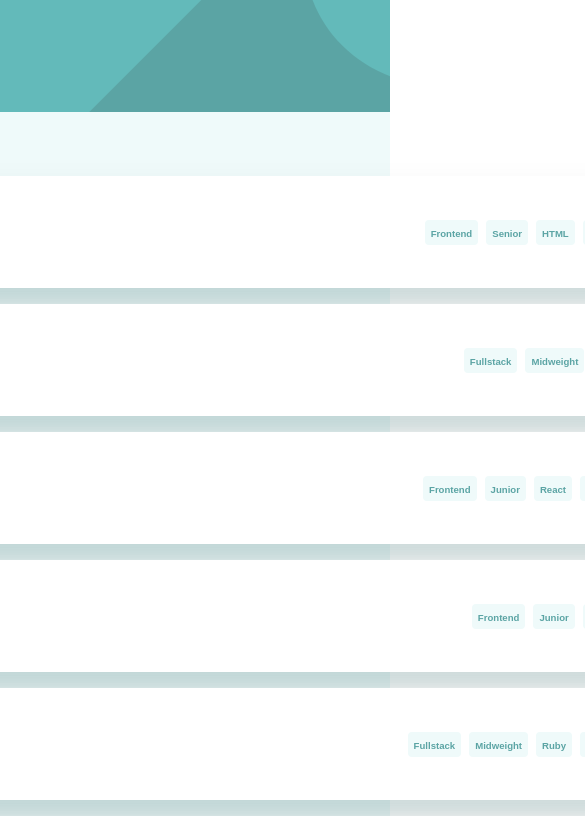
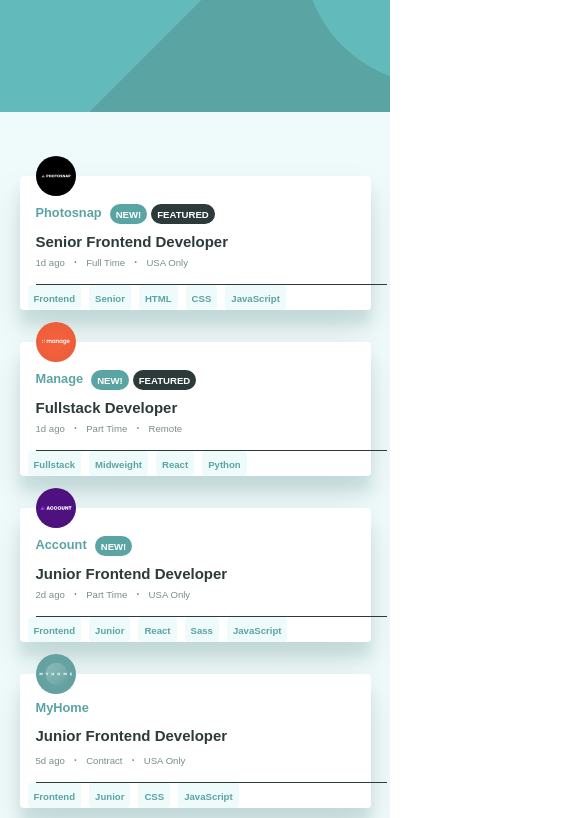
Before and after one commit to NikitaKozlov-R/static-job, a Vue app: page / in a window 390 px wide. Shown: the top 818 px of the page, 585 px wide, since content can reach past the window. Built offline with nearby package versions, Linux system fonts and the light colour scheme; a web font is replaced by a local one.

Commit message:
mobile design & filter's block fixes

```diff
--- a/src/App.vue
+++ b/src/App.vue
@@ -37,6 +37,13 @@ export default {
       this.vacancyFilter = []
     },
     selectFilter(filter) {
+      if(this.vacancyFilter.length === 8) {
+        alert('You can\'t add more than 8 filters ')
+        return false
+      }
+      if(this.vacancyFilter.indexOf(filter) != -1) {
+        return false
+      }
       this.vacancyFilter.push(filter)
     }
   }
--- a/src/components/main-list-short-description.vue
+++ b/src/components/main-list-short-description.vue
@@ -107,4 +107,23 @@ export default {
   line-height: 8px;
   margin: 0 8px 0 8px;
 }
+@media screen and (max-width: 1280px){
+  .main-list__short-description {
+    height: auto;
+    width: 100%;
+    flex-direction: column;
+    align-items: flex-start;
+  }
+  .main-list__short-description__logo {
+    width: 40px;
+    height: 40px;
+    margin: -20px 0 8px 16px;
+  }
+  .main-list__preview {
+    height: 64px;
+    width: 100%;
+    padding: 0 0 16px 0;
+    border-bottom: 1px solid var(--color-dark-gray);
+  }
+}
 </style>
--- a/src/components/main-list.vue
+++ b/src/components/main-list.vue
@@ -56,7 +56,16 @@ export default {
   align-items: center;
   justify-content: space-between;
   background-color: white;
-  overflow: hidden;
   transition: all 0.3s cubic-bezier(.25,.8,.25,1);
 }
+@media screen and (max-width: 1280px) {
+  .main-list-item {
+    width: 90%;
+    height: auto;
+    flex-direction: column;
+    align-items: flex-start;
+    margin: 0 0 2rem 0;
+    box-sizing: border-box;
+  }
+}
 </style>
```
